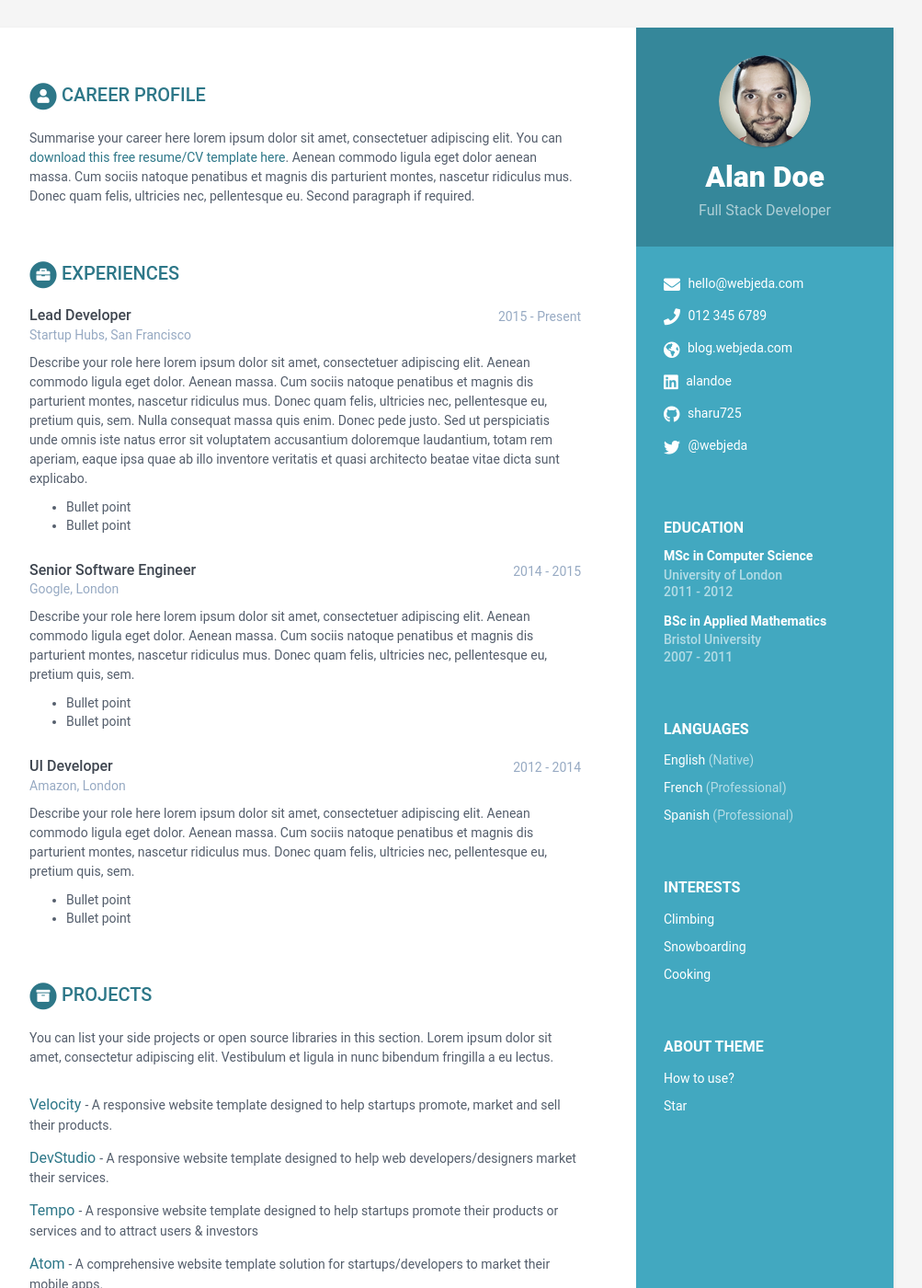
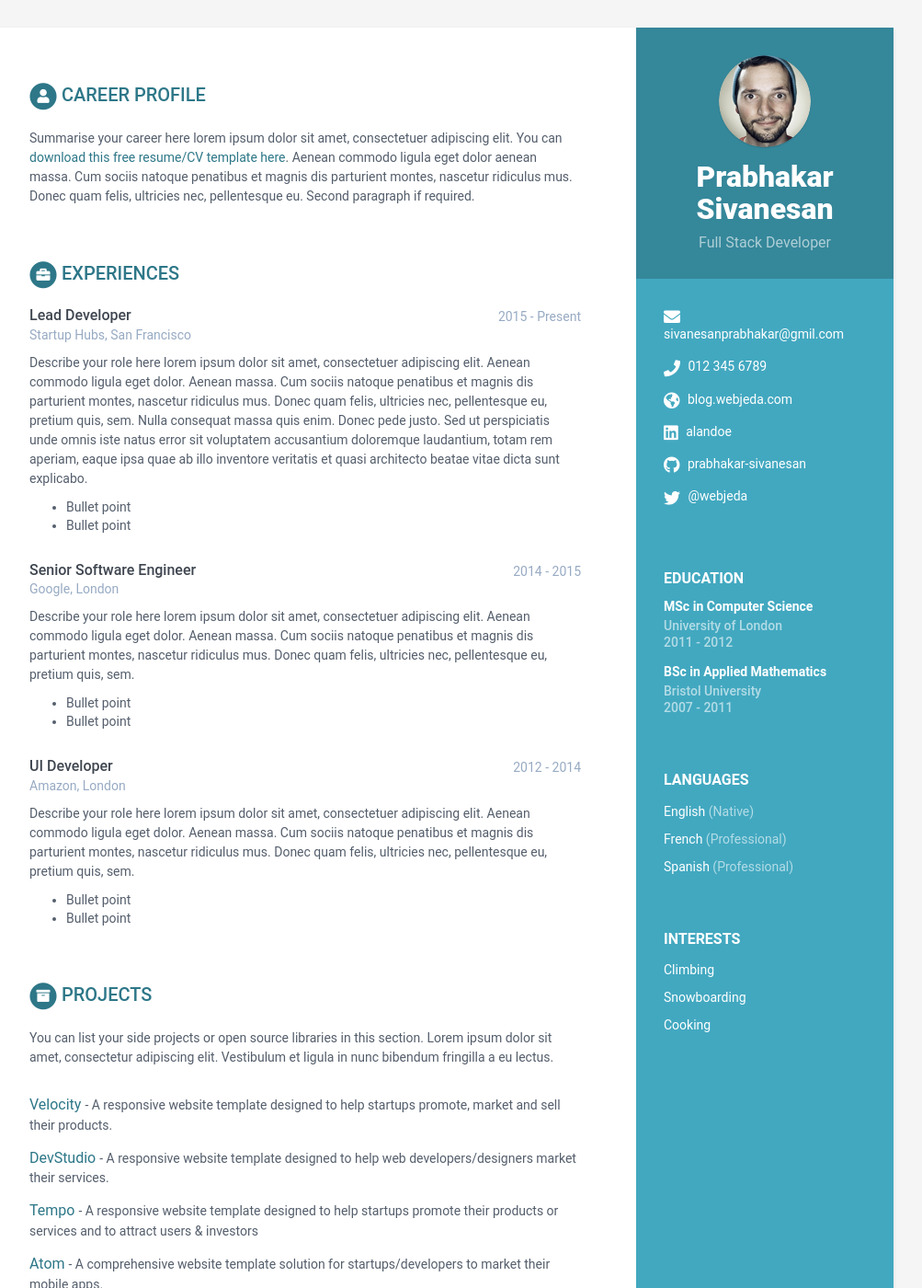
Before and after one commit to prabhakar-sivanean/me, a Jekyll site: the page built from index.html, in a window 1280 px wide and 1400 px high. Shown: the whole window at 92% size, without its empty margins (168-1171 px from the left). Built offline with Jekyll 4.4.1, drawn with Linux system fonts in a browser that asks for light colours.

Commit message:
Update data.yml

```diff
--- a/_data/data.yml
+++ b/_data/data.yml
@@ -3,20 +3,20 @@
 #
 
 sidebar:
-    about: True # set to False or comment line if you want to remove the "how to use?" in the sidebar
+    about: False # set to False or comment line if you want to remove the "how to use?" in the sidebar
     education: True # set to False if you want education in main section instead of in sidebar
 
     # Profile information
-    name: Alan Doe
+    name: Prabhakar Sivanesan
     tagline: Full Stack Developer
     avatar: profile.png  #place a 100x100 picture inside /assets/images/ folder and provide the name of the file below
 
     # Sidebar links
-    email: hello@webjeda.com
+    email: sivanesanprabhakar@gmil.com
     phone: 012 345 6789
     website: blog.webjeda.com #do not add http://
     linkedin: alandoe
-    github: sharu725
+    github: prabhakar-sivanesan
     gitlab:
     bitbucket:
     twitter: '@webjeda'
```
